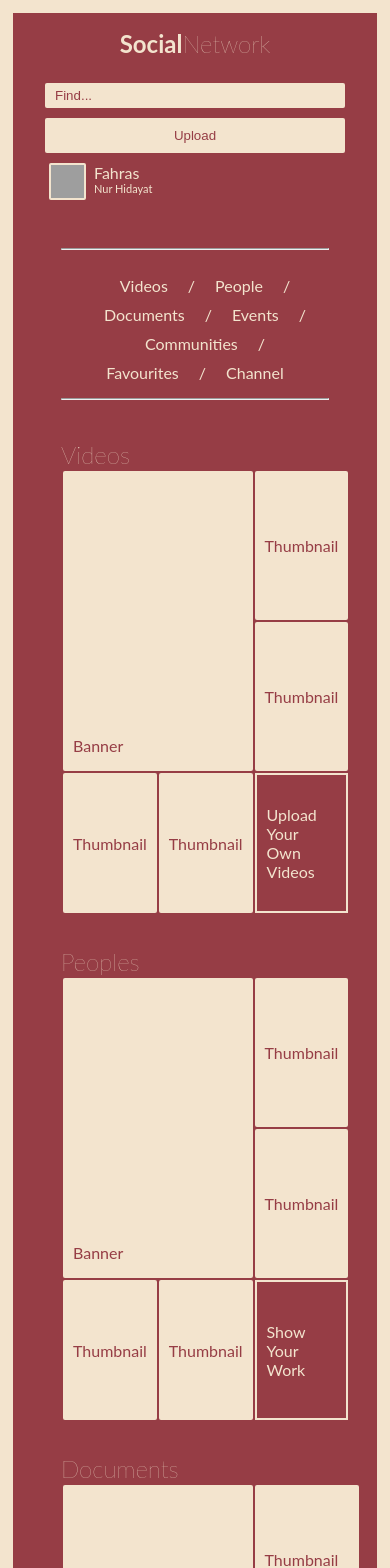
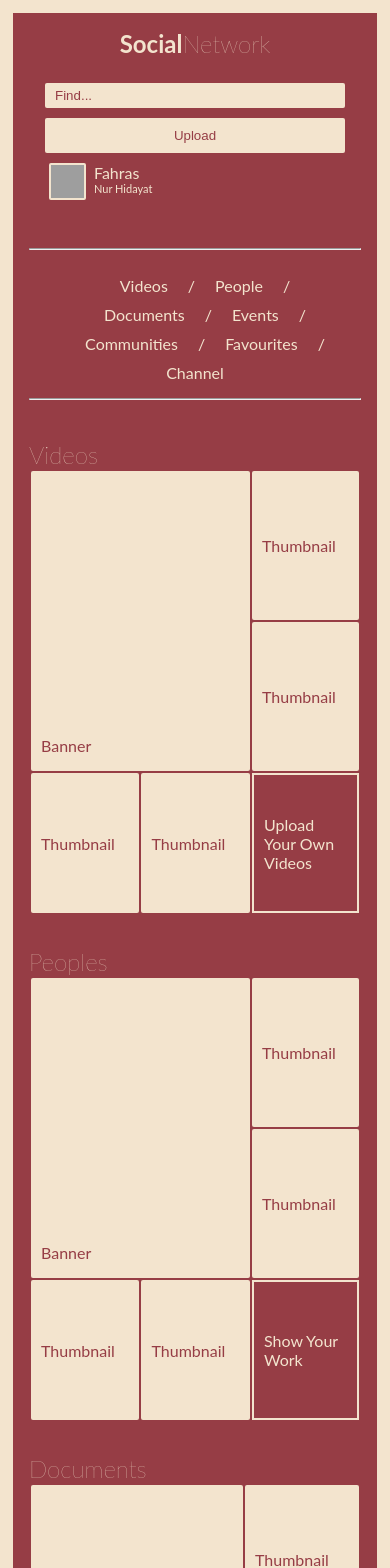
Before and after one commit to FahrasNH/sosial-network, an Angular app: page / in a window 390 px wide. Shown: the top 1568 px of the page. Built offline with nearby package versions, Linux system fonts and the light colour scheme; grey boxes are pictures that could not be loaded.

Commit message:
Responsive phone 350px

```diff
--- a/src/app/pages/components/activity/activity.component.scss
+++ b/src/app/pages/components/activity/activity.component.scss
@@ -7,6 +7,9 @@
   }
   @media (max-width: 1030px) {
     padding: 1em 3em;
+  }
+  @media (max-width: 410px) {
+    padding: 1em;
   }
   .first {
     border: 2px solid;
--- a/src/app/pages/components/channels/channels.component.scss
+++ b/src/app/pages/components/channels/channels.component.scss
@@ -7,6 +7,9 @@
   }
   @media (max-width: 1030px) {
     padding: 1em 3em;
+  }
+  @media (max-width: 410px) {
+    padding: 1em;
   }
   .first {
     border: 2px solid;
--- a/src/app/pages/components/content/content.component.scss
+++ b/src/app/pages/components/content/content.component.scss
@@ -3,6 +3,9 @@
   font-family: 'Lato';
   @media (max-width: 1030px) {
     padding: 1em 3em;
+  }
+  @media (max-width: 410px) {
+    padding: 1em;
   }
   h2 {
     margin: 0;
@@ -14,6 +17,7 @@
     @media (max-width: 580px) {
       border-spacing: 2px;
     }
+
     .banner {
       position: relative;
       padding: 10px;
--- a/src/app/pages/components/footer/footer.component.scss
+++ b/src/app/pages/components/footer/footer.component.scss
@@ -3,6 +3,9 @@ footer {
   font-family: 'Lato';
   @media (max-width: 1030px) {
     padding: 1em 3em;
+  }
+  @media (max-width: 410px) {
+    padding: 1em;
   }
   .social-media {
     display: flex;
--- a/src/app/pages/components/navbar/navbar.component.scss
+++ b/src/app/pages/components/navbar/navbar.component.scss
@@ -3,6 +3,9 @@ header {
   padding: 3em 10em;
   @media (max-width: 1030px) {
     padding: 1em 3em;
+  }
+  @media (max-width: 410px) {
+    padding: 1em;
   }
   .container-head {
     .header-menu {
```
